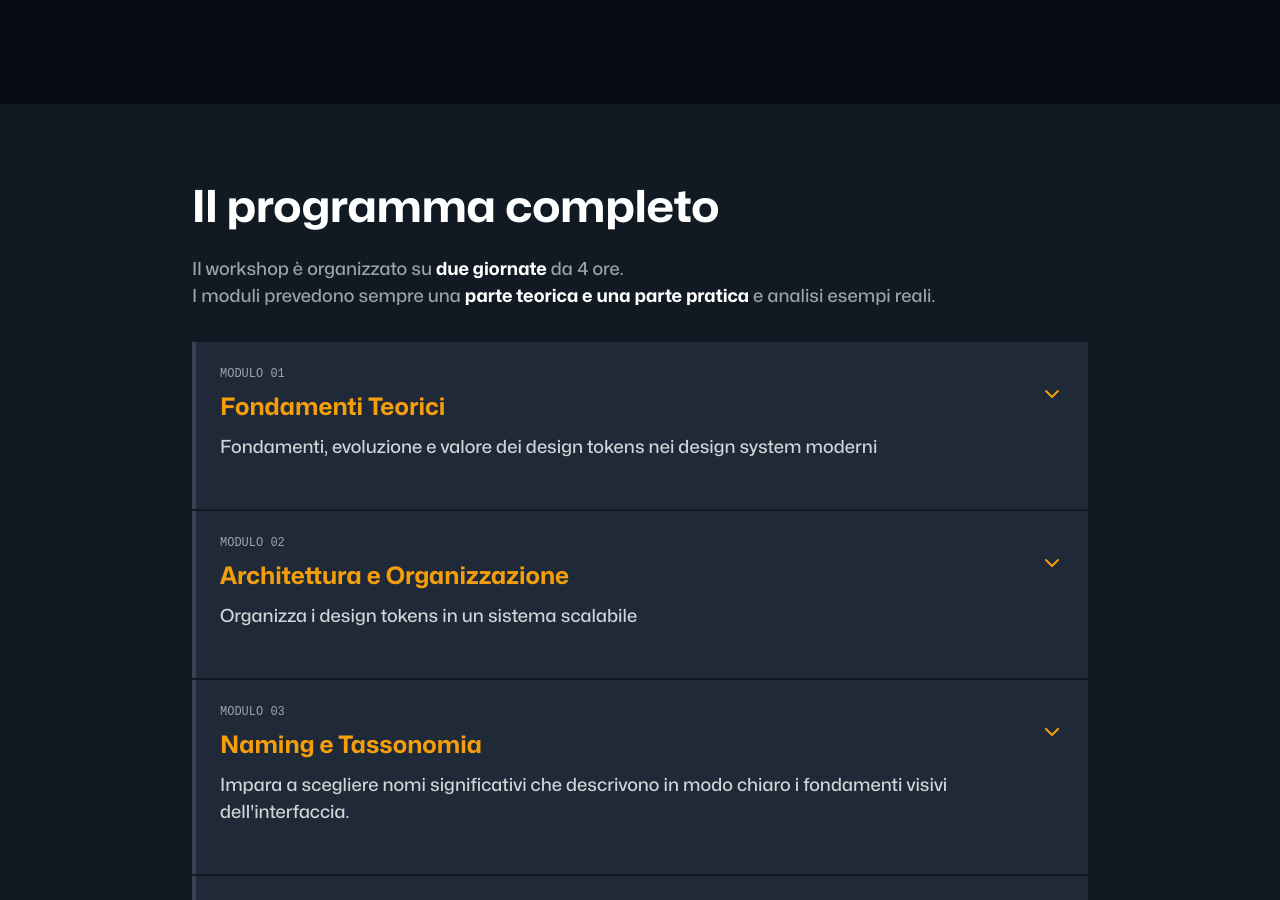
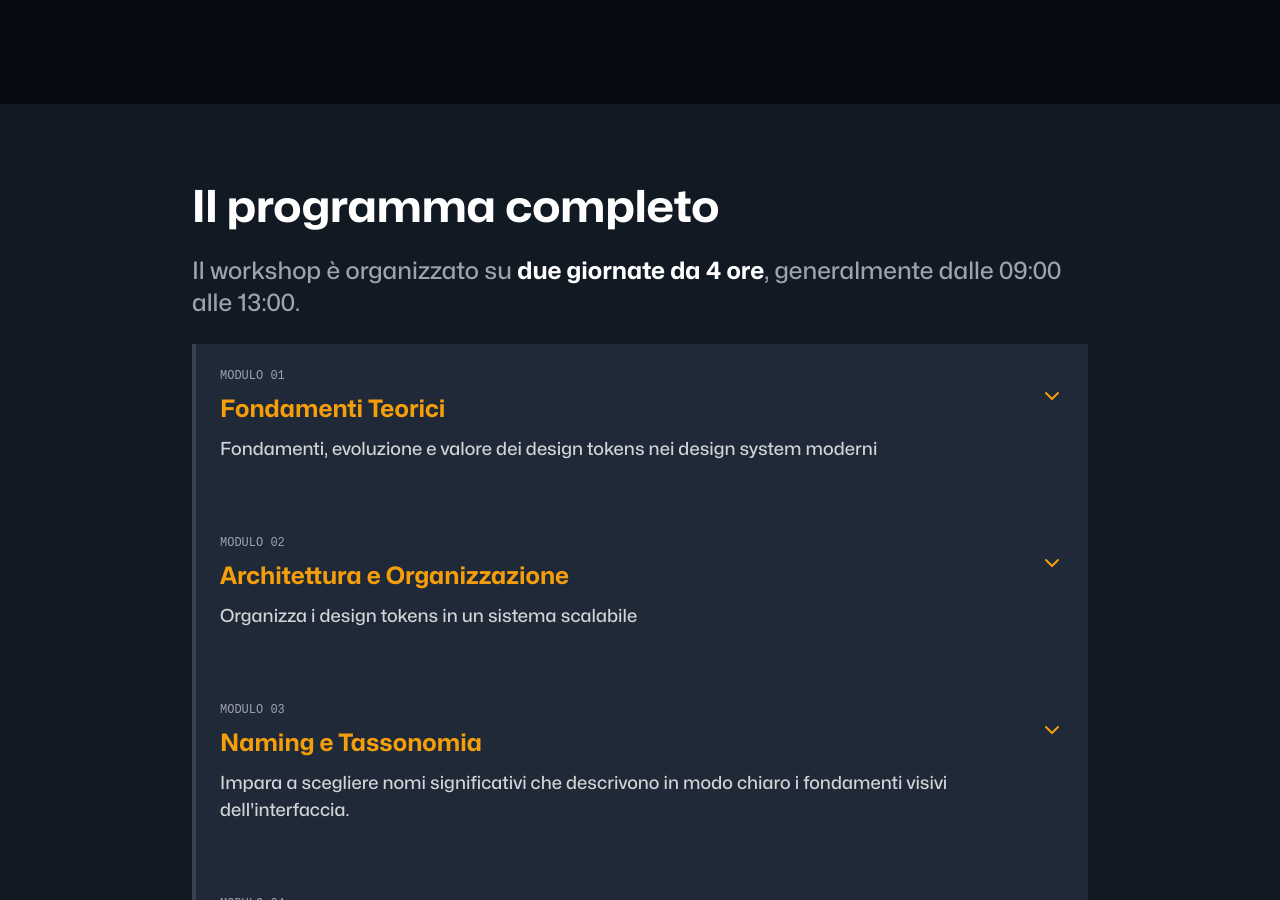
Before and after one commit to zetareticoli/fi, a Jekyll site: the page built from _workshops/design-tokens/index.md, in a window 1280 px wide and 900 px high, scrolled down 2238 px. Built offline with Jekyll 4.4.1, drawn with Linux system fonts in a browser that asks for light colours; some web fonts are replaced; comment, search, counter and statistics services are not loaded.

Commit message:
fix: update workshop details and improve clarity in program description

```diff
--- a/_workshops/design-tokens/index.md
+++ b/_workshops/design-tokens/index.md
@@ -134,8 +134,7 @@ og-image: workshops/og-design-tokens-workshop.png
   <section class="spacing-sections-inset" id="details">
     <div class="container">
       <h2 class="headline-featured">Il programma completo</h2>
-      <p class="color-text-light">Il workshop è organizzato su <strong>due giornate</strong> da 4 ore. <br>I moduli prevedono sempre una <strong>parte teorica e una parte pratica </strong>e analisi esempi reali.</p>
-      <div class="program-timeline mb-l">
+      <p class="color-text-light lead">Il workshop è organizzato su <strong>due giornate da 4 ore</strong>, generalmente dalle 09:00 alle 13:00.</p>
         <article class="program-item">
           <div class="program-content">
             <h4 class="text-tiny uppercase color-text-light mono mb-s">Modulo 01</h4>
@@ -259,7 +258,6 @@ og-image: workshops/og-design-tokens-workshop.png
             <path d="M6 9L12 15L18 9" stroke="currentColor" stroke-width="2" stroke-linecap="round" stroke-linejoin="round" />
           </svg>
         </article>
-      </div>
       <div class="mb-xl">
         <hr>
         <h4 class="headline-secondary">Cosa Include</h4>
```
